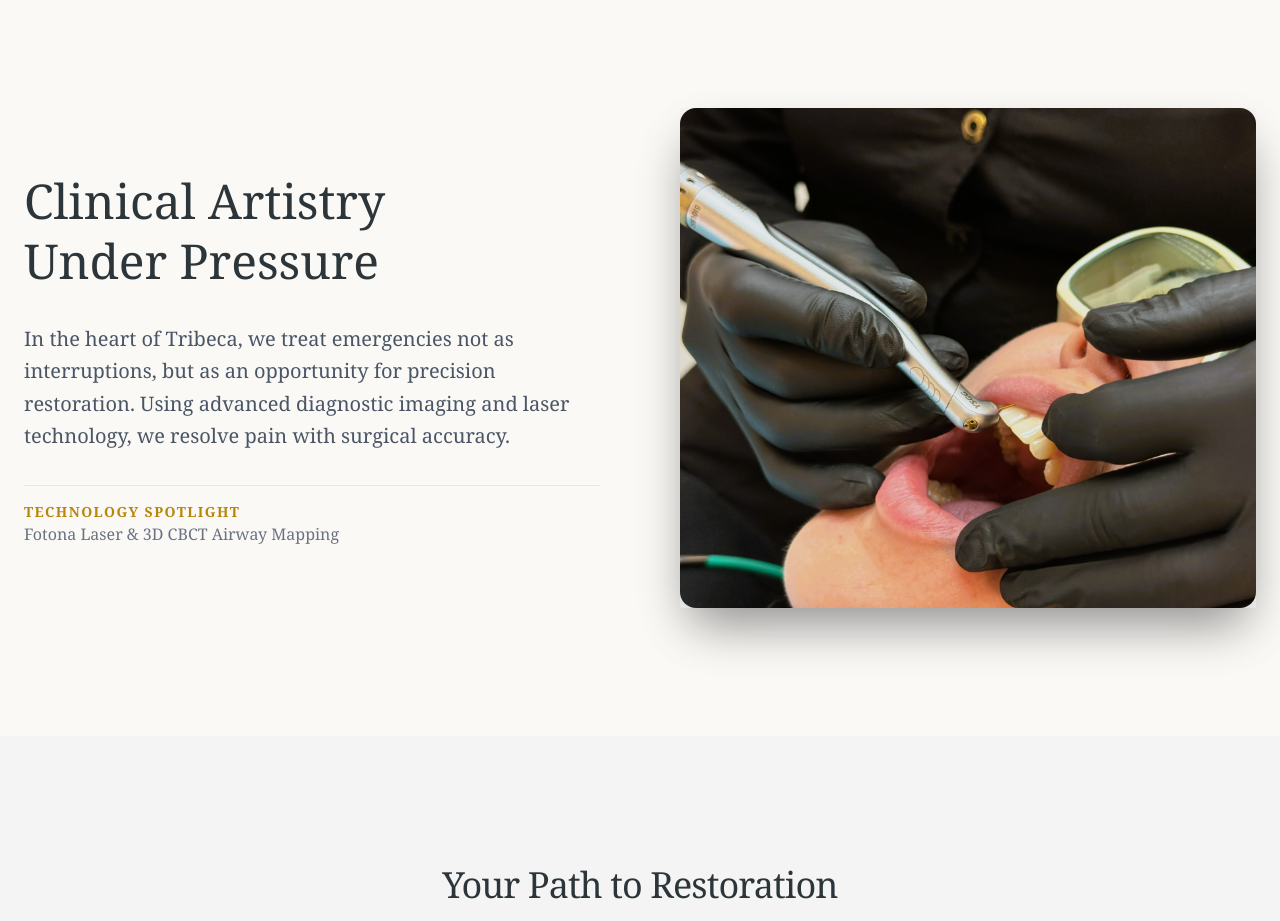
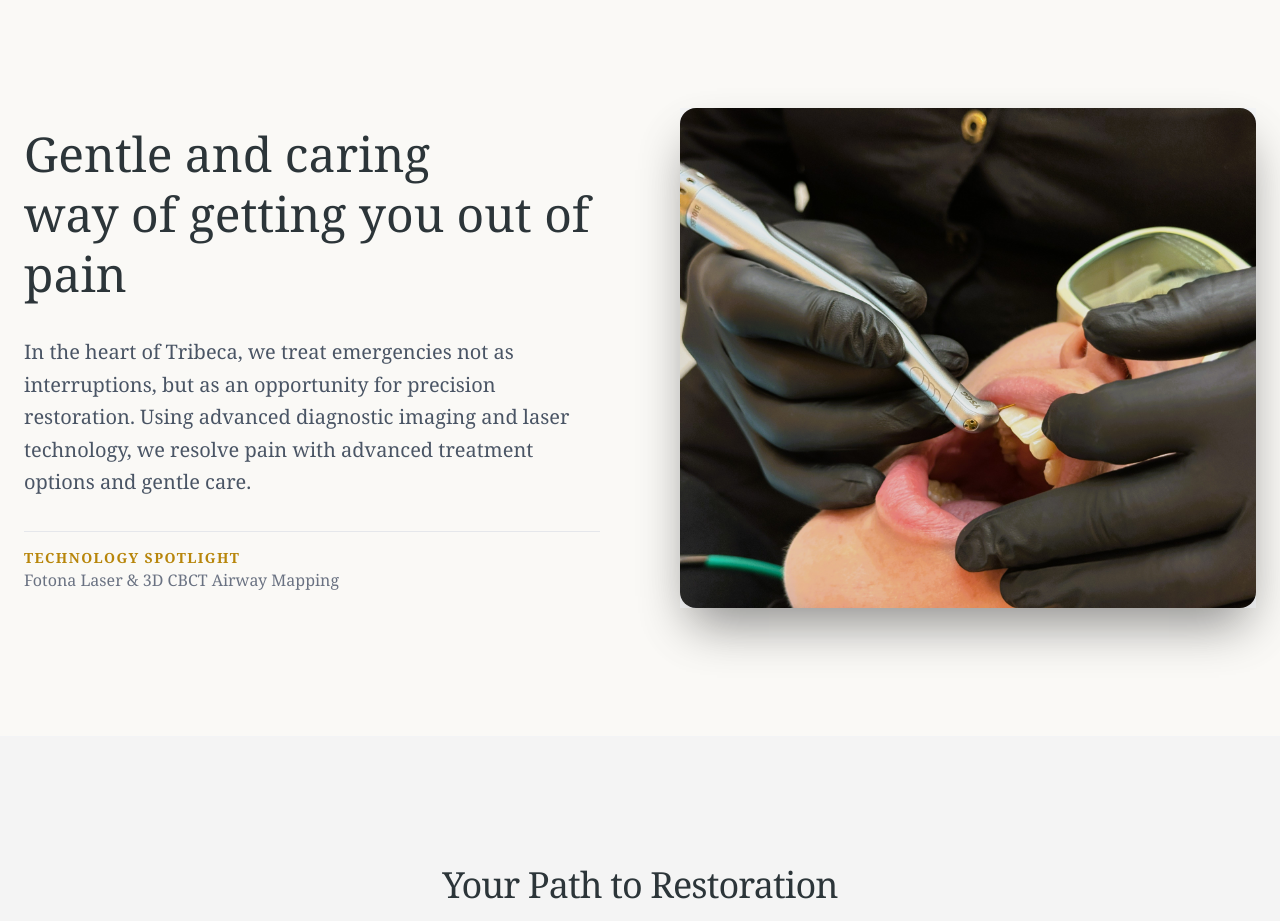
Before and after one commit to kenzy51/emergency, a Next.js app: page / in a window 1280 px wide. Shown: the part 820-1741 px from the top of the page. Built offline with nearby package versions, Linux system fonts and the light colour scheme.

Commit message:
added new texts

```diff
--- a/app/page.tsx
+++ b/app/page.tsx
@@ -22,11 +22,13 @@ export default function Home() {
             Emergency Dental Care
           </h3>
           <h1 className="text-5xl md:text-8xl font-light mb-8 leading-[1.1] drop-shadow-2xl">
-            Immediate Relief,<br />
+            Immediate Relief,
+            <br />
             <span className="italic">Masterfully Delivered.</span>
           </h1>
           <p className="max-w-xl mx-auto text-lg md:text-xl mb-10 leading-relaxed opacity-90 font-light drop-shadow-lg">
-            When a dental emergency strikes, you deserve precision, comfort, and the immediate attention of the city’s finest clinical team.
+            When a dental emergency strikes, you deserve precision, comfort, and
+            the immediate attention of the city’s finest clinical team.
           </p>
           <div className="flex flex-col sm:flex-row gap-4 justify-center items-center">
             <a
@@ -41,13 +43,23 @@ export default function Home() {
 
       <section className="py-32 px-6 max-w-7xl mx-auto flex flex-col md:flex-row items-center gap-20">
         <div className="flex-1 space-y-8">
-          <h2 className="text-4xl md:text-5xl font-light leading-tight">Clinical Artistry<br />Under Pressure</h2>
+          <h2 className="text-4xl md:text-5xl font-light leading-tight">
+            Gentle and caring
+            <br />
+           way of getting you out of pain
+          </h2>
           <p className="text-xl text-gray-600 leading-relaxed font-light">
-            In the heart of Tribeca, we treat emergencies not as interruptions, but as an opportunity for precision restoration. Using advanced diagnostic imaging and laser technology, we resolve pain with surgical accuracy.
+            In the heart of Tribeca, we treat emergencies not as interruptions,
+            but as an opportunity for precision restoration. Using advanced
+            diagnostic imaging and laser technology, we resolve pain with advanced treatment options and gentle care.
           </p>
           <div className="pt-4 border-t border-gray-200">
-            <p className="text-sm uppercase tracking-widest text-[#B8860B] font-bold">Technology Spotlight</p>
-            <p className="text-gray-500">Fotona Laser & 3D CBCT Airway Mapping</p>
+            <p className="text-sm uppercase tracking-widest text-[#B8860B] font-bold">
+              Technology Spotlight
+            </p>
+            <p className="text-gray-500">
+              Fotona Laser & 3D CBCT Airway Mapping
+            </p>
           </div>
         </div>
         <div className="flex-1 w-full h-[500px] bg-gray-100 relative group shadow-2xl">
@@ -64,17 +76,35 @@ export default function Home() {
       </section>
 
       <section className="py-32 bg-[#F4F4F4] text-center border-y border-gray-100">
-        <h2 className="text-4xl font-light mb-20 tracking-tight text-[#2C3539]">Your Path to Restoration</h2>
+        <h2 className="text-4xl font-light mb-20 tracking-tight text-[#2C3539]">
+          Your Path to Restoration
+        </h2>
         <div className="grid md:grid-cols-3 gap-16 max-w-6xl mx-auto px-6">
           {[
-            { step: "01", title: "Concierge Intake", desc: "Speak directly with our clinical team to prioritize your urgent case." },
-            { step: "02", title: "Precision Imaging", desc: "Advanced digital mapping to pinpoint the exact source of discomfort." },
-            { step: "03", title: "Restorative Relief", desc: "Immediate, high-end intervention to restore your oral health and comfort." }
+            {
+              step: "01",
+              title: "Concierge Intake",
+              desc: "Speak directly with our clinical team to prioritize your urgent case.",
+            },
+            {
+              step: "02",
+              title: "Precision Imaging",
+              desc: "Advanced digital mapping to pinpoint the exact source of discomfort.",
+            },
+            {
+              step: "03",
+              title: "Restorative Relief",
+              desc: "Immediate, high-end intervention to restore your oral health and comfort.",
+            },
           ].map((item, i) => (
             <div key={i} className="flex flex-col items-center space-y-6 group">
-              <span className="text-xs uppercase tracking-[0.3em] text-[#B8860B] font-bold border-b border-[#B8860B] pb-2">Phase {item.step}</span>
+              <span className="text-xs uppercase tracking-[0.3em] text-[#B8860B] font-bold border-b border-[#B8860B] pb-2">
+                Phase {item.step}
+              </span>
               <h4 className="text-2xl font-light">{item.title}</h4>
-              <p className="text-gray-500 leading-relaxed max-w-xs">{item.desc}</p>
+              <p className="text-gray-500 leading-relaxed max-w-xs">
+                {item.desc}
+              </p>
             </div>
           ))}
         </div>
@@ -82,8 +112,14 @@ export default function Home() {
 
       <section className="py-40 text-center bg-white relative overflow-hidden">
         <div className="relative z-10 max-w-3xl mx-auto px-6">
-          <h2 className="text-4xl md:text-6xl font-light mb-10 leading-tight">Ready to reclaim<br />your peace of mind?</h2>
-          <p className="text-gray-500 mb-12 text-lg italic">The studio is currently accepting emergency priority cases.</p>
+          <h2 className="text-4xl md:text-6xl font-light mb-10 leading-tight">
+            Ready to reclaim
+            <br />
+            your peace of mind?
+          </h2>
+          <p className="text-gray-500 mb-12 text-lg italic">
+            The studio is currently accepting emergency priority cases.
+          </p>
           <a
             href="tel:+12125615303"
             className="inline-block border border-[#2C3539] px-16 py-6 uppercase tracking-[0.2em] text-xs font-bold hover:bg-[#2C3539] hover:text-white transition-all duration-700 shadow-lg"
```
Lines whose indentation alone changed are shown as unchanged.
